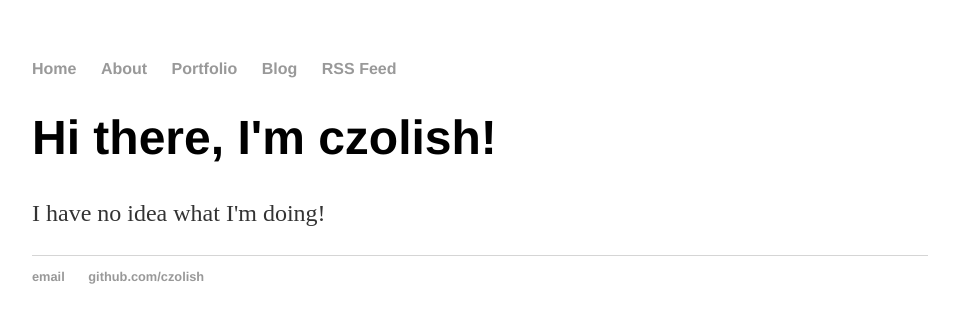
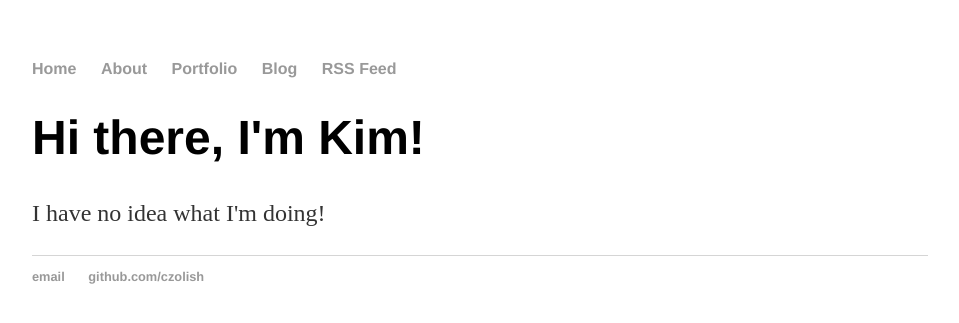
Before and after one commit to czolish/czolish.github.io, a Jekyll site: the page built from index.html, in a window 1280 px wide. Shown: the top 323 px of the page, without its empty margins (160-1119 px from the left). Built offline with Jekyll 4.4.1, drawn with Linux system fonts in a browser that asks for light colours; comment, search, counter and statistics services are not loaded.

Commit message:
Update index.html

```diff
--- a/index.html
+++ b/index.html
@@ -3,6 +3,6 @@ layout: default
 title: czolish, newbie
 ---
 <div class="blurb">
-	<h1>Hi there, I'm czolish!</h1>
+	<h1>Hi there, I'm Kim!</h1>
 	<p>I have no idea what I'm doing!</p>
 </div><!-- /.blurb -->
```
